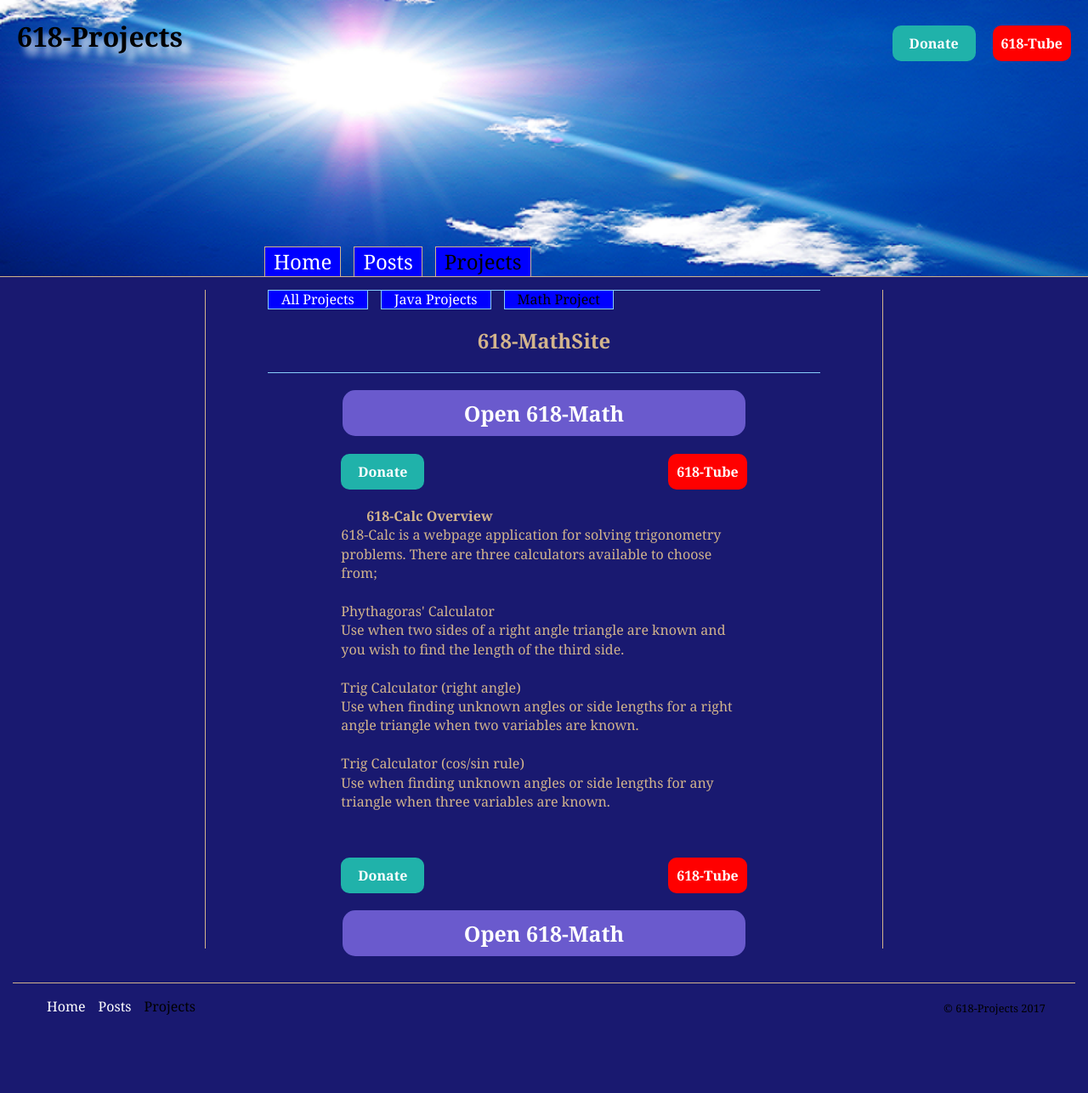
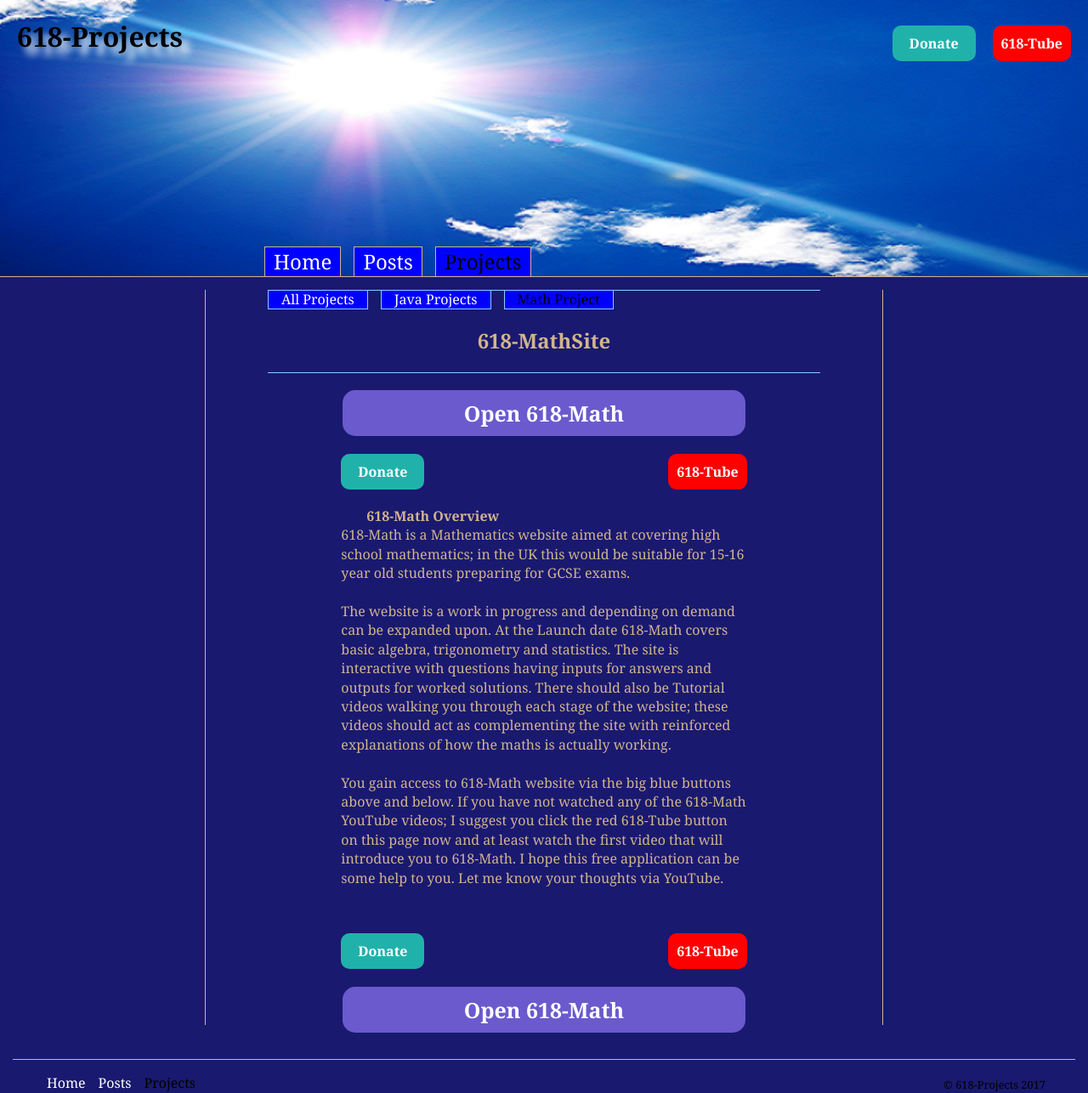
Before and after one commit to 618phi/Projects, a Jekyll site: the page built from Projects/MathProjects/msite.md, in a window 1280 px wide. Shown: the whole page at 85% size. Built offline with Jekyll 4.4.1, drawn with Linux system fonts in a browser that asks for light colours; before the commit the page ends 1196 px from its top, so only the background shows below that.

Commit message:
618-math2

```diff
--- a/_includes/msite.html
+++ b/_includes/msite.html
@@ -19,21 +19,20 @@
 
 
 <div style='color: tan; margin-top:0px;'>
-    <span style="margin-left: 30px; font-weight: bold;">618-Calc Overview </span><br>
-    618-Calc is a  webpage application for solving trigonometry problems. There are three calculators available
-    to choose from;
-    <br><br>
-    Phythagoras' Calculator
-    <br>
-    Use when two sides of a right angle triangle are known and you wish to find the length of the third side.
-    <br><br>
-    Trig Calculator (right angle)
-    <br>
-    Use when finding unknown angles or side lengths for a right angle triangle when two variables are known.
-    <br><br>
-    Trig Calculator (cos/sin rule)
-    <br>
-    Use when finding unknown angles or side lengths for any triangle when three variables are known.
+    <span style="margin-left: 30px; font-weight: bold;">618-Math Overview </span><br>
+   618-Math is a Mathematics website aimed at covering high school mathematics; in the UK
+   this would be suitable for 15-16 year old students preparing for GCSE exams.
+   <br><br>
+   The website is a work in progress and depending on demand can be expanded upon. At the
+   Launch date 618-Math covers basic algebra, trigonometry and statistics. The site is interactive
+   with questions having inputs for answers and outputs for worked solutions. There should also be
+   Tutorial videos walking you through each stage of the website; these videos should act as complementing
+   the site with reinforced explanations of how the maths is actually working.
+   <br><br>
+   You gain access to 618-Math website via the big blue buttons above and below. If you have not watched any
+   of the 618-Math YouTube videos; I suggest you click the red 618-Tube button on this page now and at least
+   watch the first video that will introduce you to 618-Math. I hope this free application can be some help
+   to you. Let me know your thoughts via YouTube.
 </div>
 <br>
 
```
